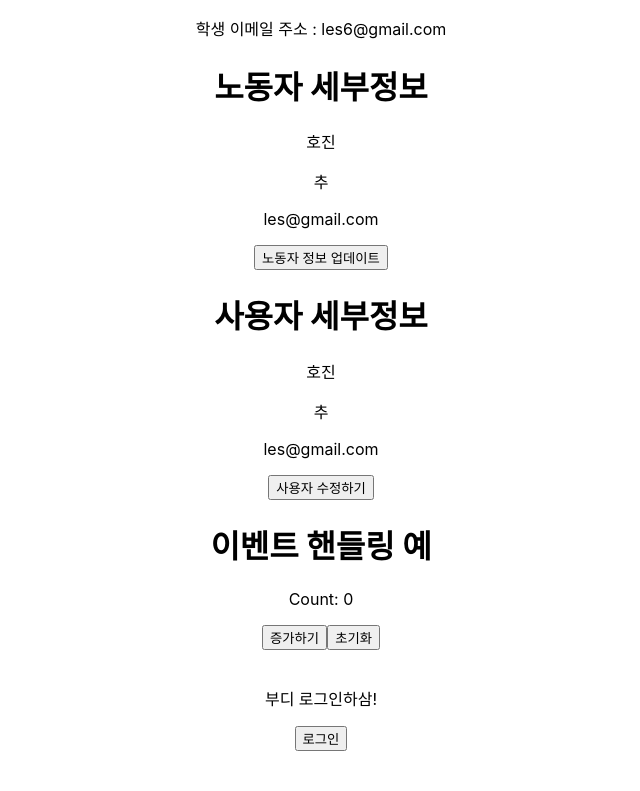
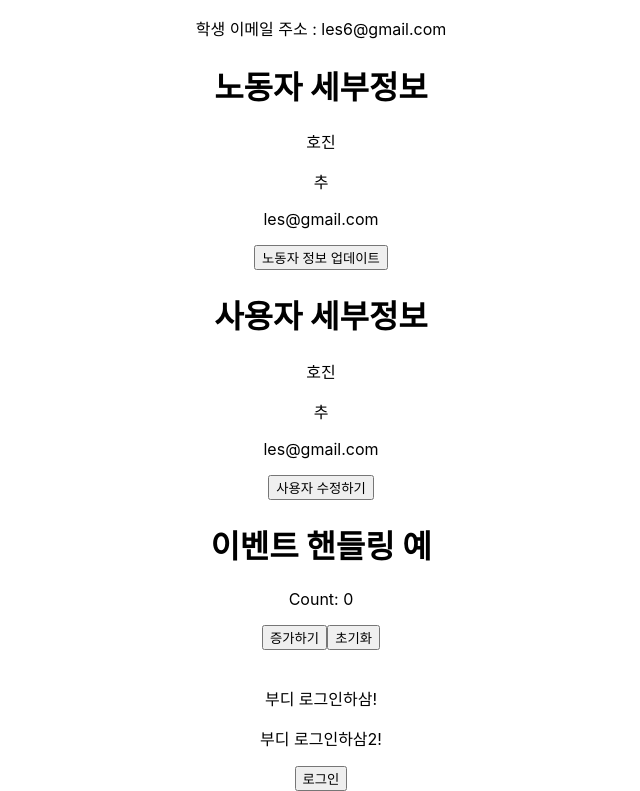
Before and after one commit to seedevk8s/react-basics, a React (Create React App) app: page / in a window 1280 px wide. Shown: the part 2314-3105 px from the top of the page, without its empty margins (319-959 px from the left). Before the commit the page ends 3065 px from the top, so only its background shows below. Built offline with nearby package versions, Linux system fonts and the light colour scheme.

Commit message:
if문 단축 평가 형태로 구현하기

```diff
--- a/src/components/ConditionRendering.js
+++ b/src/components/ConditionRendering.js
@@ -20,6 +20,13 @@ const ConditionRedering = () => {
             <br />
             {message}
 
+            {
+                isLoggedIn ? <p>환영합니다. 사용자님2!</p> : <p>부디 로그인하삼2!</p>
+            }
+
+            {
+                isLoggedIn && <p>환영합니다. 사용자님3!</p>
+            }
 
             <button onClick={handleLogin}>로그인</button>
 
```
